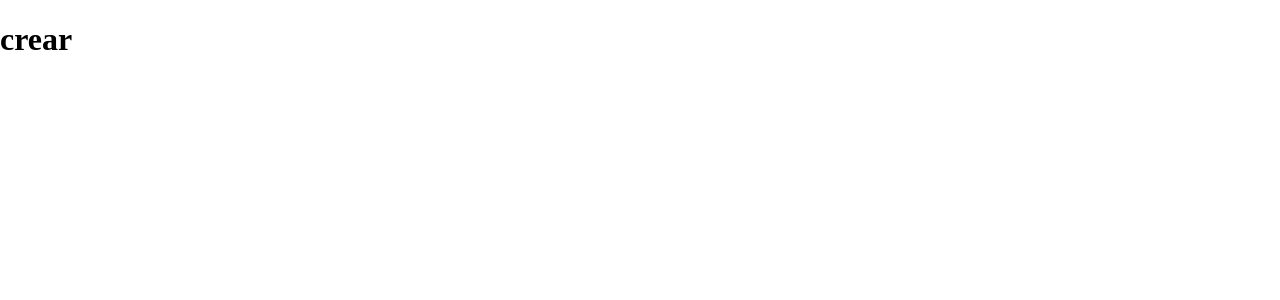
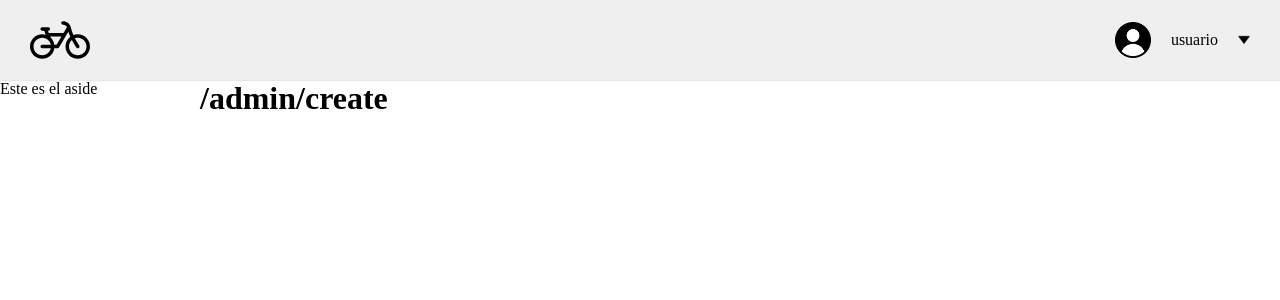
Before and after one commit to fertp/proyecto-ciclo-3, a Vue app: page /admin/create in a window 1280 px wide. Shown: the top 300 px of the page. Built offline with nearby package versions, Linux system fonts and the light colour scheme.

Commit message:
Organicé AdminLayout

```diff
--- a/src/components/admin/PxHeaderAdmin.vue
+++ b/src/components/admin/PxHeaderAdmin.vue
@@ -25,8 +25,6 @@ body {
   box-shadow: 0 0 2px rgba(0, 0, 0, 0.3);
   padding: 0 30px;
   box-sizing: border-box;
-  /* position: relative; */
-  position: fixed;
   width: 100%;
   top: 0;
   background: #efefef;
@@ -71,31 +69,9 @@ margin-right: 20px;
 </style>
 
 <script>
-// import image from "../assets/menuresponsi.png";
 
 export default {
   name: "PxHeaderAdmin",
 
-  /* data: function () {
-    return {
-      image: image,
-      showMenu: false,
-    }; */
   };
-  /* methods: {
-    /* toggleMenu() {
-      this.showMenu = !this.showMenu;
-      console.log(this.showMenu); */
-    // },
-
-// }; */
-// addEventListener("DOMContentLoaded", () => {
-//   const btn_menu = document.querySlector(".btn_menu");
-//   if (btn_menu) {
-//     btn_menu.addEventListener("click", () => {
-//       const menu_items = document.querySelector(".site-nav__list");
-//       menu_items.classList.toggle("show");
-//     });
-//   }
-// });
 </script>
--- /dev/null
+++ b/src/components/admin/PxSidePanel.vue
@@ -0,0 +1,10 @@
+<template>
+  <p>Este es el aside</p>
+</template>
+
+<script>
+
+export default {
+  name: 'PxSidePanel',
+}
+</script>
--- a/src/layouts/AdminLayout.vue
+++ b/src/layouts/AdminLayout.vue
@@ -1,19 +1,44 @@
 <template>
-  <div>
-    <admin-header />
+  <div class="admin-layout">
 
-    <admin-aside />
+    <!-- header -->
+    <px-header-admin />
 
-    <slot></slot>
+    <!-- content-grid -->
+    <div class="admin-layout__content-grid">
+
+      <!-- side-panel -->
+      <px-side-panel />
+
+      <!-- content-slot -->
+      <slot></slot>
+
+    </div>
   </div>
 </template>
 
 <script>
-import AdminHeader from "@/components/admin/AdminHeader.vue";
-import AdminAside from "@/components/admin/AdinAside.vue";
+import PxHeaderAdmin from "@/components/admin/PxHeaderAdmin.vue";
+import PxSidePanel from '@/components/admin/PxSidePanel.vue';
 
 export default {
   name: "AdminLayout",
-  components: { AdminHeader, AdminAside },
+  components: { PxHeaderAdmin, PxSidePanel },
 };
 </script>
+
+<style>
+* {
+  margin: 0;
+  padding: 0;
+}
+.admin-layout {
+  display: grid;
+  /* Hay que ponerle el alto completo de pantalla
+    fijarlo y que sólo haga scroll la parte del contenido */
+}
+.admin-layout__content-grid {
+  display: grid;
+  grid-template-columns: 200px auto;
+}
+</style>
--- a/src/views/admin/Create.vue
+++ b/src/views/admin/Create.vue
@@ -1,3 +1,16 @@
 <template>
-  <h1>crear</h1>
+  <admin-layout>
+
+    <h1>/admin/create</h1>
+
+  </admin-layout>
 </template>
+
+<script>
+import AdminLayout from '@/layouts/AdminLayout.vue';
+
+export default {
+  name: "Create",
+  components: { AdminLayout }
+};
+</script>
--- a/src/views/admin/Edit.vue
+++ b/src/views/admin/Edit.vue
@@ -1,3 +1,16 @@
 <template>
-  <h1>Editar</h1>
+  <admin-layout>
+
+    <h1>/admin/edit</h1>
+
+  </admin-layout>
 </template>
+
+<script>
+import AdminLayout from '@/layouts/AdminLayout.vue';
+
+export default {
+  name: "Edit",
+  components: { AdminLayout }
+};
+</script>
--- a/src/views/admin/Index.vue
+++ b/src/views/admin/Index.vue
@@ -1,3 +1,16 @@
 <template>
-  <h1>home admin</h1>
+  <admin-layout>
+
+    <h1>/admin</h1>
+
+  </admin-layout>
 </template>
+
+<script>
+import AdminLayout from '@/layouts/AdminLayout.vue';
+
+export default {
+  name: "Index",
+  components: { AdminLayout }
+};
+</script>
--- a/src/views/admin/Show.vue
+++ b/src/views/admin/Show.vue
@@ -1,3 +1,16 @@
 <template>
-  <h1>detalles</h1>
+  <admin-layout>
+
+    <h1>/admin/show</h1>
+
+  </admin-layout>
 </template>
+
+<script>
+import AdminLayout from '@/layouts/AdminLayout.vue';
+
+export default {
+  name: "Show",
+  components: { AdminLayout }
+};
+</script>
```
Also changed, not shown: src/components/admin/PxAdminAside.vue (deleted, +0 -9 lines), src/components/admin/PxAdminHeader.vue (deleted, +0 -9 lines), src/components/admin/PxAsideAdmin.vue (deleted).
